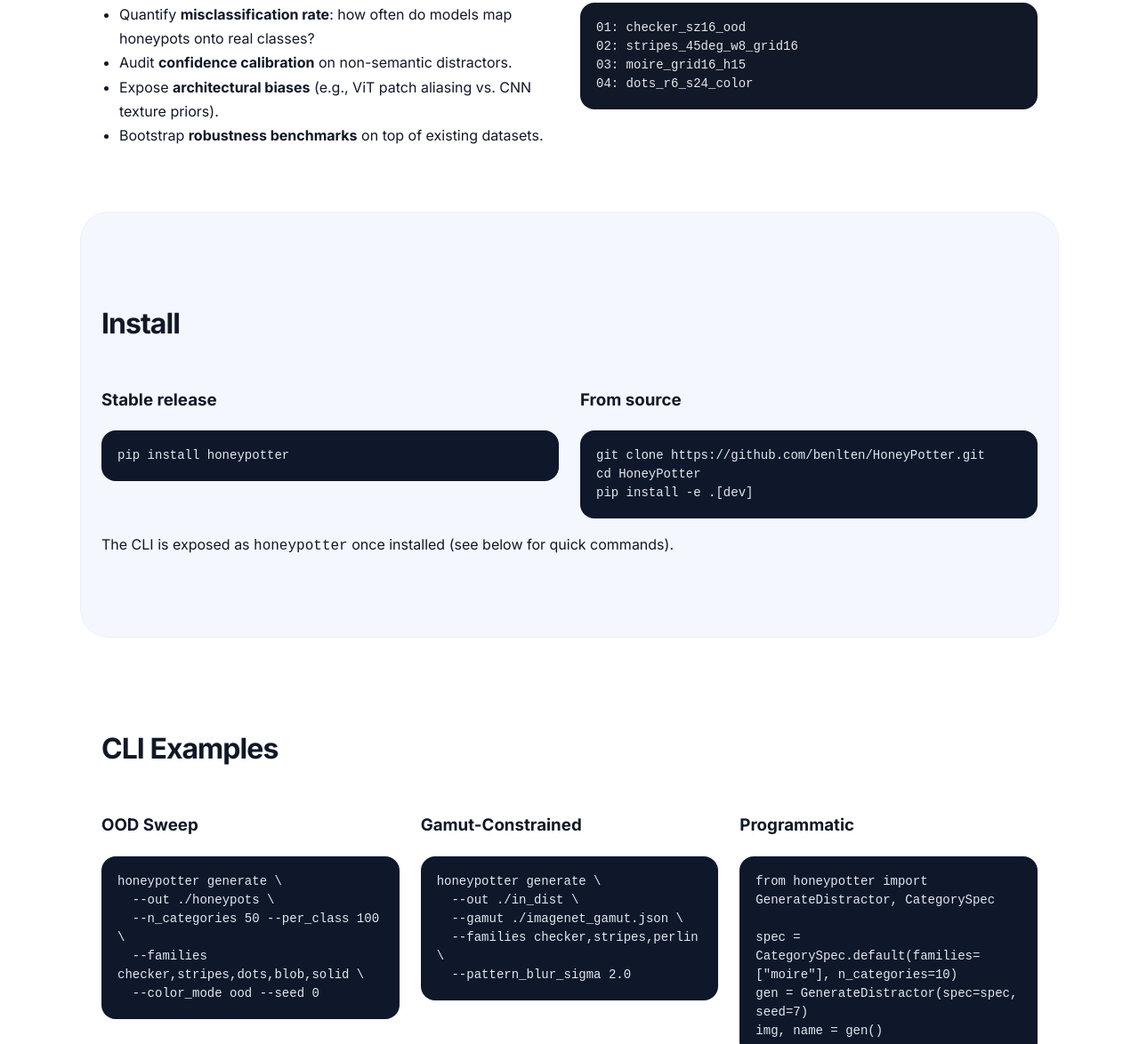
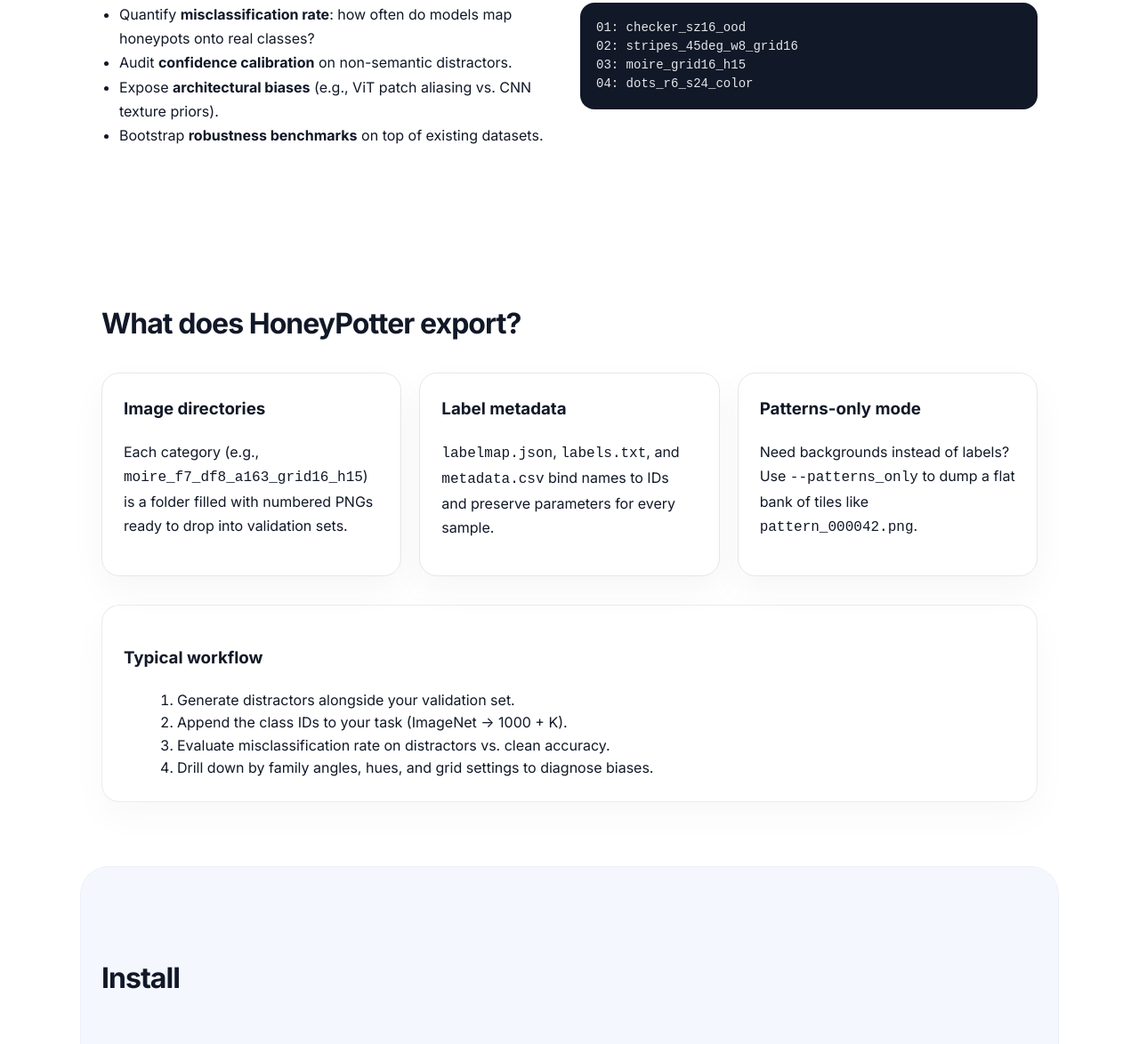
Before and after one commit to benlten/HoneyPotter, a plain HTML site: page docs/index.html in a window 1280 px wide. Shown: the part 1374-2548 px from the top of the page at 89% size. Drawn offline with Linux system fonts and the light colour scheme.

Commit message:
Polish site content and regenerate pattern thumbnails

```diff
--- a/docs/index.html
+++ b/docs/index.html
@@ -72,6 +72,33 @@
 03: moire_grid16_h15
 04: dots_r6_s24_color</code></pre>
         </div>
+      </div>
+    </section>
+
+    <section id="outputs" class="section">
+      <h2>What does HoneyPotter export?</h2>
+      <div class="outputs-grid">
+        <div class="card">
+          <h3>Image directories</h3>
+          <p>Each category (e.g., <code>moire_f7_df8_a163_grid16_h15</code>) is a folder filled with numbered PNGs ready to drop into validation sets.</p>
+        </div>
+        <div class="card">
+          <h3>Label metadata</h3>
+          <p><code>labelmap.json</code>, <code>labels.txt</code>, and <code>metadata.csv</code> bind names to IDs and preserve parameters for every sample.</p>
+        </div>
+        <div class="card">
+          <h3>Patterns-only mode</h3>
+          <p>Need backgrounds instead of labels? Use <code>--patterns_only</code> to dump a flat bank of tiles like <code>pattern_000042.png</code>.</p>
+        </div>
+      </div>
+      <div class="workflow">
+        <h3>Typical workflow</h3>
+        <ol>
+          <li>Generate distractors alongside your validation set.</li>
+          <li>Append the class IDs to your task (ImageNet → 1000 + K).</li>
+          <li>Evaluate misclassification rate on distractors vs. clean accuracy.</li>
+          <li>Drill down by family angles, hues, and grid settings to diagnose biases.</li>
+        </ol>
       </div>
     </section>
 
--- a/docs/style.css
+++ b/docs/style.css
@@ -164,6 +164,27 @@ body {
   color: #e5e7eb;
 }
 
+.outputs-grid {
+  display: grid;
+  grid-template-columns: repeat(auto-fit, minmax(240px, 1fr));
+  gap: 20px;
+  margin-top: 28px;
+}
+
+.workflow {
+  margin-top: 32px;
+  padding: 24px;
+  border-radius: 20px;
+  border: 1px solid rgba(15, 23, 42, 0.08);
+  background: #fff;
+  box-shadow: 0 16px 40px rgba(15, 23, 42, 0.03);
+}
+
+.workflow ol {
+  margin: 12px 0 0 20px;
+  line-height: 1.6;
+}
+
 .card {
   padding: 24px;
   border-radius: 20px;
```
Also changed, not shown: docs/assets/moire_panel.png, docs/assets/ood_2.png, docs/assets/palette_2.png.
